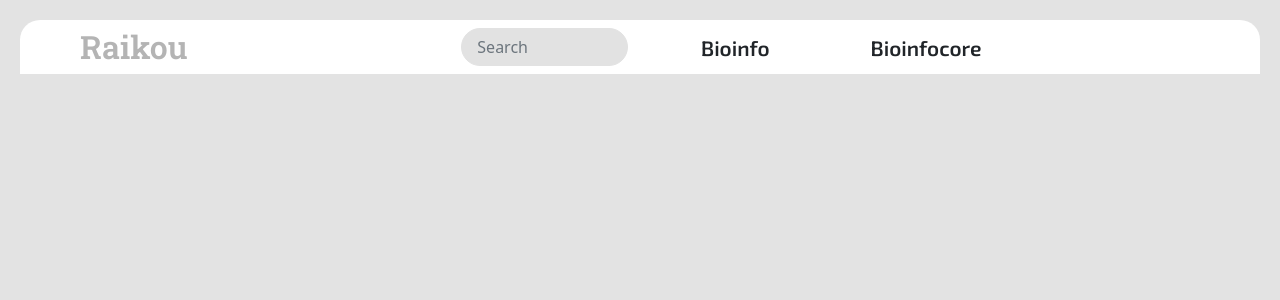
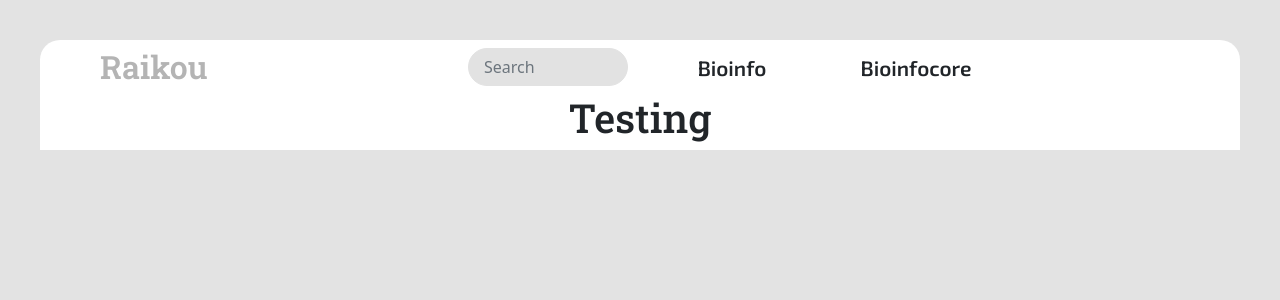
Before and after one commit to usubioinfo/raikoufe, a React (Create React App) app: page / in a window 1280 px wide. Shown: the top 300 px of the page. Built offline with nearby package versions, Linux system fonts and the light colour scheme.

Commit message:
Home page

```diff
--- a/src/App.js
+++ b/src/App.js
@@ -4,7 +4,7 @@ import './scss/style.scss';
 import 'bootstrap/dist/css/bootstrap.min.css';
 
 import { RNavbar } from 'components/RNavbar/RNavbar';
-
+import { Home } from 'pages/Home/Home';
 
 import Container from 'react-bootstrap/Container';
 import Col from 'react-bootstrap/Col';
@@ -25,7 +25,7 @@ function App() {
           <Router>
             <Container fluid className="App px-4">
               <RNavbar />
-
+              <Home />
             </Container>
           </Router>
         </Col>
--- /dev/null
+++ b/src/pages/Home/Home.jsx
@@ -0,0 +1,29 @@
+import React, { Component } from 'react';
+import axios from 'axios';
+import Container from 'react-bootstrap/Container';
+import Row from 'react-bootstrap/Row';
+import Col from 'react-bootstrap/Col';
+
+import './Home.scss';
+
+export class Home extends Component {
+  constructor(props) {
+    super(props);
+
+    this.state = {
+
+    }
+  }
+
+  render() {
+    return (
+      <Container>
+        <Row>
+          <Col sm={12}>
+            <h1>Testing</h1>
+          </Col>
+        </Row>
+      </Container>
+    );
+  }
+}
--- a/src/scss/style.scss
+++ b/src/scss/style.scss
@@ -7,7 +7,7 @@ body {
 
 body {
   background: #e3e3e3!important;
-  padding: 20px 20px;
+  padding: 40px 40px;
   font-family: 'Exo 2', sans-serif;
 }
 
```
Also changed, not shown: src/pages/Home/Home.scss (added).
